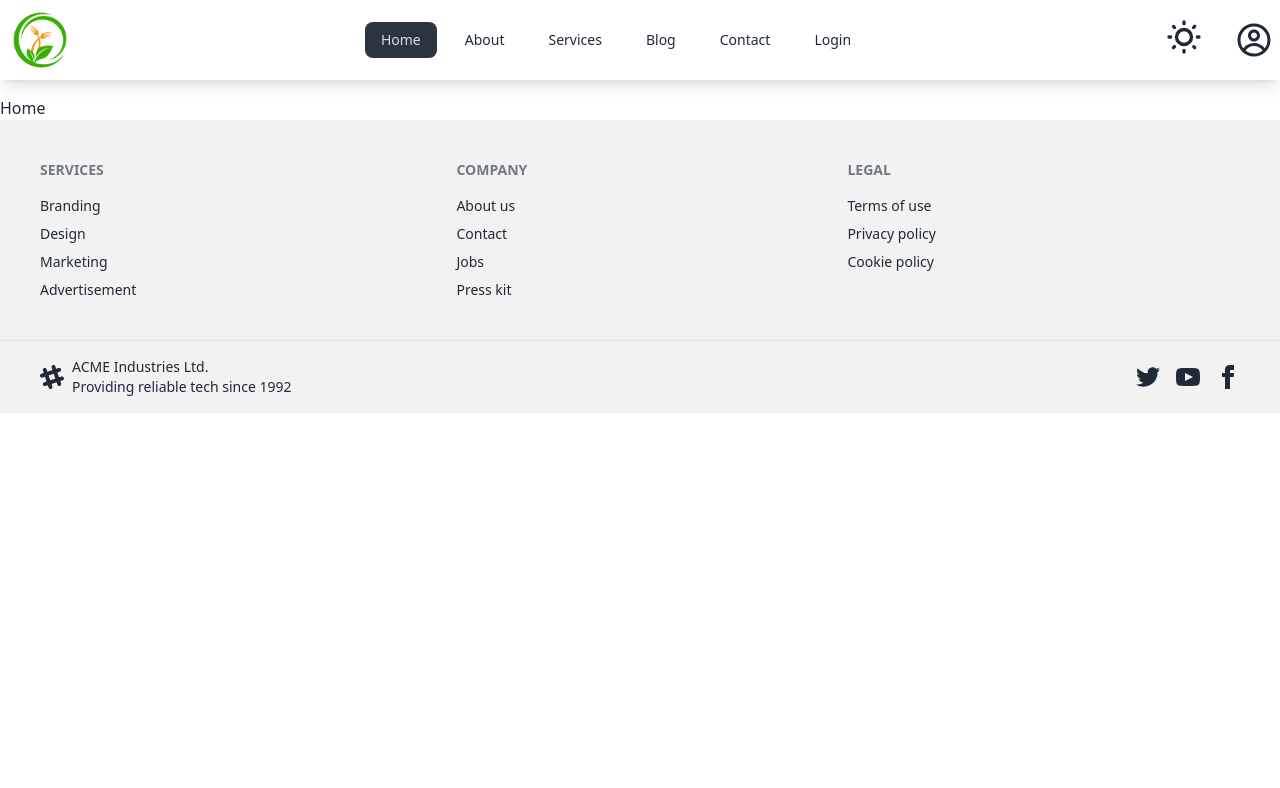
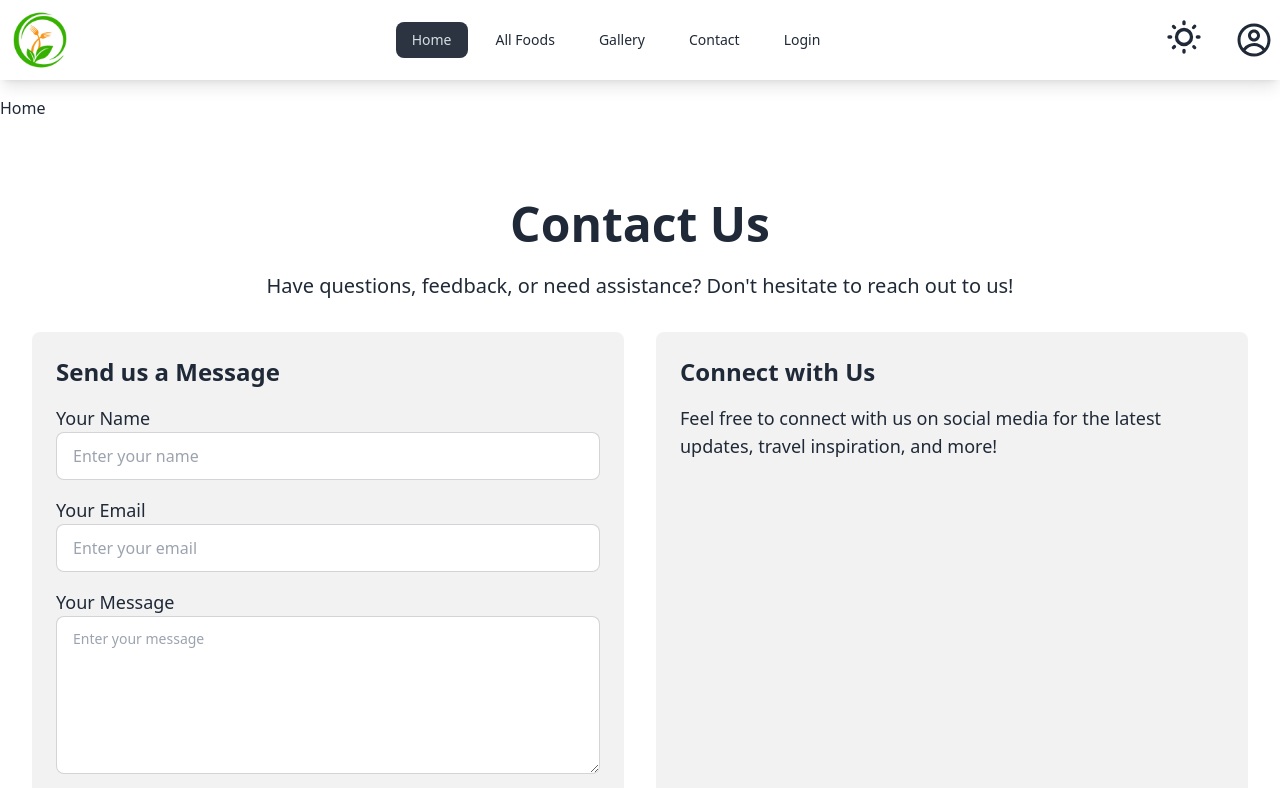
Before and after one commit to ESRAILHAQUE/Food-Mahal-Client, a React (Vite) app: page / in a window 1280 px wide. Shown: the top 788 px of the page. Built offline with nearby package versions, Linux system fonts and the light colour scheme; no server answers.

Commit message:
signup page added

```diff
--- /dev/null
+++ b/src/Componets/AllFoods/AllFoods.jsx
@@ -0,0 +1,6 @@
+function AllFoods() {
+  return (
+    <div>AllFoods</div>
+  )
+}
+export default AllFoods
--- /dev/null
+++ b/src/Componets/Contact/Contact.jsx
@@ -0,0 +1,52 @@
+function Contact() {
+   return (
+        <section className="py-16  m-4">
+            <div className="container mx-auto px-4">
+                <div className="flex flex-col items-center justify-center">
+                    <h2 className="text-3xl lg:text-5xl font-bold mb-6 text-center">Contact Us</h2>
+                    <p className="text-lg lg:text-xl text-center mb-8">Have questions, feedback, or need assistance? Don't hesitate to reach out to us!</p>
+                    <div className="grid grid-cols-1 md:grid-cols-2 gap-8">
+                        <div className="bg-base-200 p-6 rounded-lg">
+                            <h3 className="text-xl lg:text-2xl font-bold mb-4">Send us a Message</h3>
+                            <form className="space-y-4">
+                                <div className="flex flex-col">
+                                    <label htmlFor="name" className="text-lg font-medium">Your Name</label>
+                                    <input type="text" id="name" name="name" className="input input-bordered" placeholder="Enter your name" required />
+                                </div>
+                                <div className="flex flex-col">
+                                    <label htmlFor="email" className="text-lg font-medium">Your Email</label>
+                                    <input type="email" id="email" name="email" className="input input-bordered" placeholder="Enter your email" required />
+                                </div>
+                                <div className="flex flex-col">
+                                    <label htmlFor="message" className="text-lg font-medium">Your Message</label>
+                                    <textarea id="message" name="message" rows="5" className="textarea textarea-bordered" placeholder="Enter your message" required></textarea>
+                                </div>
+                                <button type="submit" className="btn btn-primary">Send Message</button>
+                            </form>
+                        </div>
+                        <div className="bg-base-200 p-6 rounded-lg">
+                            <h3 className="text-xl lg:text-2xl font-bold mb-4">Connect with Us</h3>
+                            <p className="text-lg">Feel free to connect with us on social media for the latest updates, travel inspiration, and more!</p>
+                            <div className="flex space-x-4 mt-4">
+                                <a href="#" className="text-3xl text-blue-500 hover:text-blue-700">
+                                    <i className="fab fa-facebook-square"></i>
+                                </a>
+                                <a href="#" className="text-3xl text-blue-500 hover:text-blue-700">
+                                    <i className="fab fa-twitter-square"></i>
+                                </a>
+                                <a href="#" className="text-3xl text-blue-500 hover:text-blue-700">
+                                    <i className="fab fa-instagram-square"></i>
+                                </a>
+                                <a href="#" className="text-3xl text-blue-500 hover:text-blue-700">
+                                    <i className="fab fa-linkedin"></i>
+                                </a>
+                            </div>
+                        </div>
+                    </div>
+                </div>
+            </div>
+        </section>
+    );
+
+}
+export default Contact
--- /dev/null
+++ b/src/Componets/Gallery/Gallery.jsx
@@ -0,0 +1,6 @@
+function Gallery() {
+  return (
+    <div>Gallery</div>
+  )
+}
+export default Gallery
--- a/src/Home/Home/Home.jsx
+++ b/src/Home/Home/Home.jsx
@@ -1,6 +1,11 @@
+import Contact from "../../Componets/Contact/Contact"
+
 function Home() {
   return (
-    <div>Home</div>
+      <div><>
+          Home
+          <Contact></Contact>
+      </></div>
   )
 }
 export default Home
--- a/src/Shared/Footer/Footer.jsx
+++ b/src/Shared/Footer/Footer.jsx
@@ -1,3 +1,4 @@
+import logo from '../../assets/images/logo.png'
 function Footer() {
   return (
     <div>
@@ -25,17 +26,7 @@ function Footer() {
       </footer>
       <footer className="footer px-10 py-4 border-t bg-base-200 text-base-content border-base-300">
         <aside className="items-center grid-flow-col">
-          <svg
-            width="24"
-            height="24"
-            viewBox="0 0 24 24"
-            xmlns="http://www.w3.org/2000/svg"
-            fillRule="evenodd"
-            clipRule="evenodd"
-            className="fill-current"
-          >
-            <path d="M22.672 15.226l-2.432.811.841 2.515c.33 1.019-.209 2.127-1.23 2.456-1.15.325-2.148-.321-2.463-1.226l-.84-2.518-5.013 1.677.84 2.517c.391 1.203-.434 2.542-1.831 2.542-.88 0-1.601-.564-1.86-1.314l-.842-2.516-2.431.809c-1.135.328-2.145-.317-2.463-1.229-.329-1.018.211-2.127 1.231-2.456l2.432-.809-1.621-4.823-2.432.808c-1.355.384-2.558-.59-2.558-1.839 0-.817.509-1.582 1.327-1.846l2.433-.809-.842-2.515c-.33-1.02.211-2.129 1.232-2.458 1.02-.329 2.13.209 2.461 1.229l.842 2.515 5.011-1.677-.839-2.517c-.403-1.238.484-2.553 1.843-2.553.819 0 1.585.509 1.85 1.326l.841 2.517 2.431-.81c1.02-.33 2.131.211 2.461 1.229.332 1.018-.21 2.126-1.23 2.456l-2.433.809 1.622 4.823 2.433-.809c1.242-.401 2.557.484 2.557 1.838 0 .819-.51 1.583-1.328 1.847m-8.992-6.428l-5.01 1.675 1.619 4.828 5.011-1.674-1.62-4.829z"></path>
-          </svg>
+          <img src={logo} alt="" className='w-16 h-16' />
           <p>
             ACME Industries Ltd. <br />
             Providing reliable tech since 1992
--- a/src/Shared/Header/Header.jsx
+++ b/src/Shared/Header/Header.jsx
@@ -19,19 +19,17 @@ function Header() {
         <NavLink to={"/"}>Home</NavLink>
       </li>
       <li className="mr-3">
-        <NavLink to={"/about"}>About</NavLink>
+        <NavLink to={"/allfoods"}>All Foods</NavLink>
       </li>
       <li className="mr-3">
-        <NavLink to={"/services"}>Services</NavLink>
+        <NavLink to={"/gallery"}>Gallery</NavLink>
       </li>
-      <li className="mr-3">
-        <NavLink to={"/blog"}>Blog</NavLink>
-      </li>
+
       <li className="mr-3">
         <NavLink to={"/contact"}>Contact</NavLink>
       </li>
       {users ? (
-        ''
+        ""
       ) : (
         <li className="mr-3">
           <NavLink to={"/login"}>Login</NavLink>
```
Also changed, not shown: src/main.jsx (+17 -1 lines).
